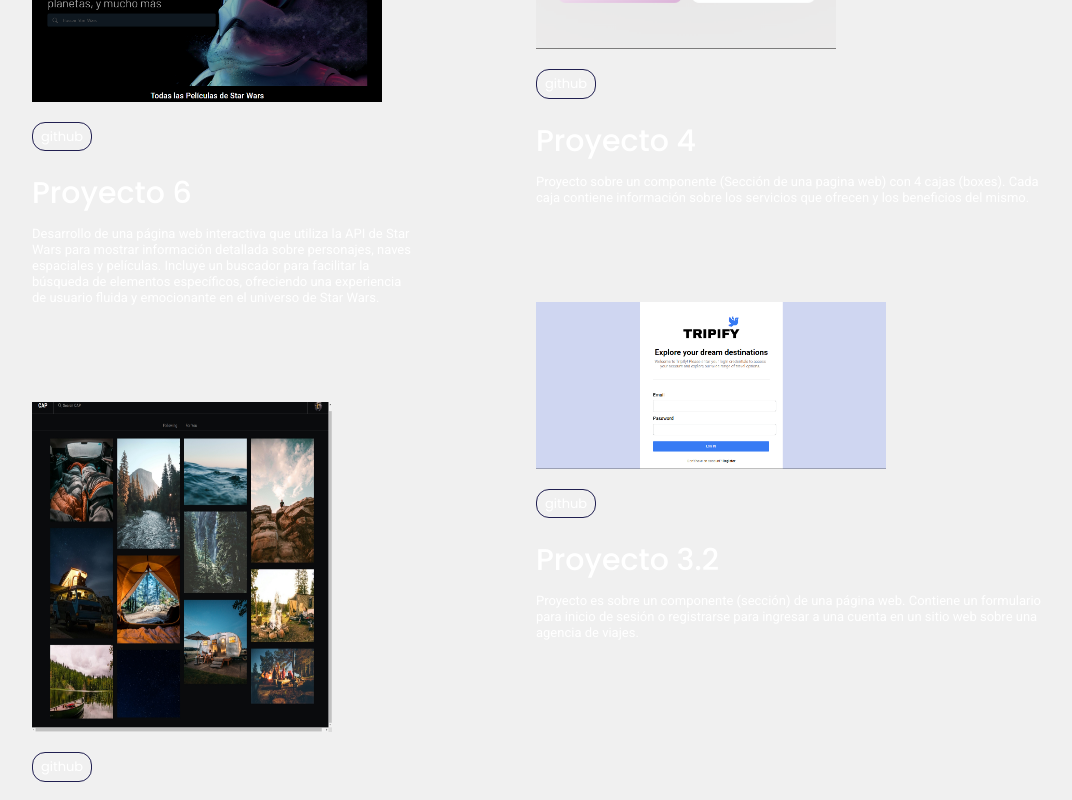
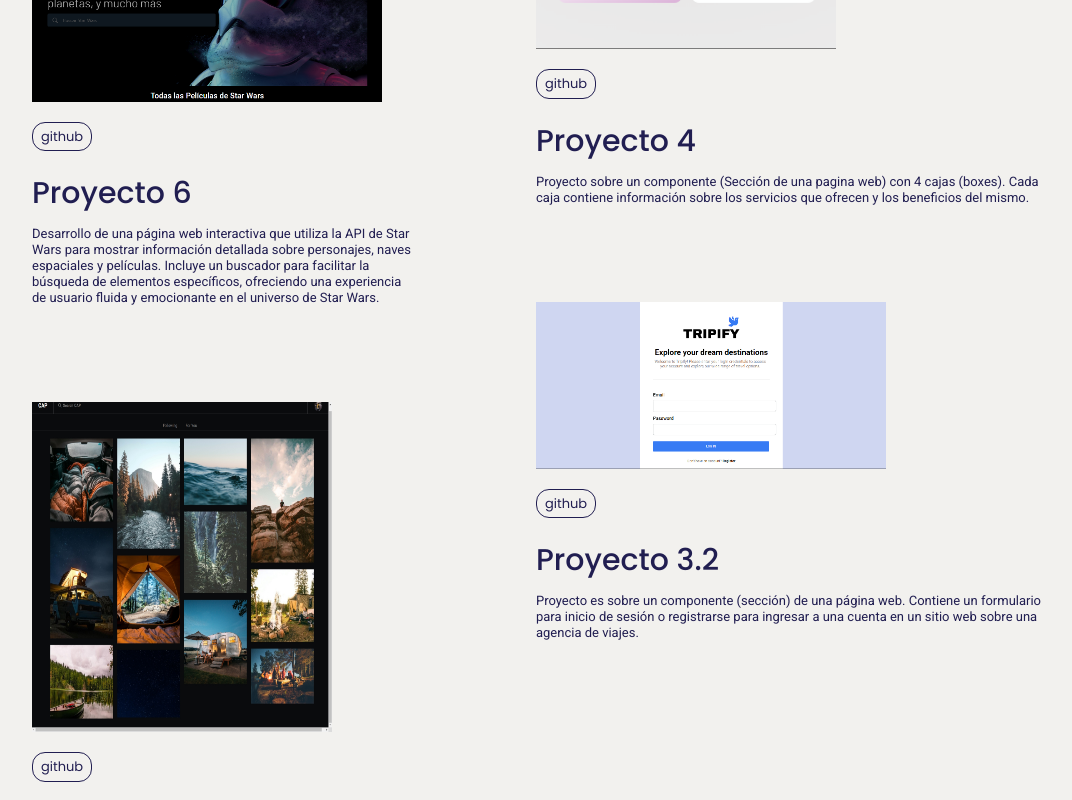
Before and after one commit to LudmilaBerto/TrabajoFinal-2, a React (Vite) app in the folder trabajoFinalDos/: page / in a window 1280 px wide. Shown: the part 2400-3200 px from the top of the page, without its empty margins (168-1240 px from the left). Built offline with nearby package versions, Linux system fonts and the light colour scheme.

Commit message:
Estableci los colores personalizados para tema Claro y Oscuro del Componente SectionCuatro

```diff
--- a/trabajoFinalDos/src/Components/SectionCuatro/SectionCuatro.jsx
+++ b/trabajoFinalDos/src/Components/SectionCuatro/SectionCuatro.jsx
@@ -1,4 +1,4 @@
-import { Box, Flex, Image, Text, Link } from '@chakra-ui/react'
+import { Box, Flex, Image, Text, Link, useColorMode } from '@chakra-ui/react'
 import proyectoSeis from '../../assets/img/Proyecto Seis.png'
 import proyectoCinco from '../../assets/img/Proyecto Cinco.jpg'
 import proyectoCuatro from '../../assets/img/Imagen Proyecto Cuatro.png'
@@ -6,6 +6,10 @@ import proyectoTres from '../../assets/img/Imagen Proyecto 3.2.png'
 
 const SectionCuatro=()=>{
 
+    const { colorMode } = useColorMode();
+    // Establesco el color del borde dependiendo de si esta en el tema Claro o Oscuro. Lo mismo con el Hover bg del Link
+    const borderColor = colorMode === 'light' ? '#211e51' : '#ffffff';
+    const hoverBgColor = colorMode === 'light' ? '#55548648' : '#4c4c4e48';
 
 
     return(
@@ -13,9 +17,11 @@ const SectionCuatro=()=>{
           id='mitrabajo'
           className='SectionCuatro'
           as='section'
+          color={colorMode === 'light' ? 'light.textSecondary' : 'dark.textSecondary'}
+          bg={colorMode === 'light' ? 'light.secondary' : 'dark.secondary'}
+
           py='10'
           px='14'
-          bg='color.terciario'
         >
             <Box
               as='div'
@@ -83,9 +89,9 @@ const SectionCuatro=()=>{
                         p='1'
                         my='20px'
                         w='60px'
-                        border='solid #211F51 1px'
                         borderRadius='13px'
-                        _hover={{backgroundColor: '#55548648'}}
+                        border={`solid ${borderColor} 1px`}
+                        _hover={{backgroundColor:  hoverBgColor}}
 
                     >
                         github
@@ -156,9 +162,9 @@ const SectionCuatro=()=>{
                         p='1'
                         my='20px'
                         w='60px'
-                        border='solid #201f51 1px'
+                        border={`solid ${borderColor} 1px`}
+                        _hover={{backgroundColor:  hoverBgColor}}
                         borderRadius='13px'
-                        _hover={{backgroundColor: '#55548648'}}
                     >
                         github
                     </Link>
@@ -233,12 +239,12 @@ const SectionCuatro=()=>{
                         p='1'
                         my='20px'
                         w='60px'
-                        border='solid #201f51 1px'
                         borderRadius='13px'
-                        _hover={{backgroundColor: '#55548648'}}
-                        >
+                        border={`solid ${borderColor} 1px`}
+                        _hover={{backgroundColor:  hoverBgColor}}
+                    >
                             github
-                        </Link>
+                    </Link>
 
                     <Text
                         as='h3'
@@ -298,9 +304,9 @@ const SectionCuatro=()=>{
                         p='1'
                         my='5'
                         w='60px'
-                        border='solid #201f51 1px'
                         borderRadius='13px'
-                        _hover={{backgroundColor: '#55548648'}}
+                        border={`solid ${borderColor} 1px`}
+                        _hover={{backgroundColor:  hoverBgColor}}
                     >
                         github
                     </Link>
```
